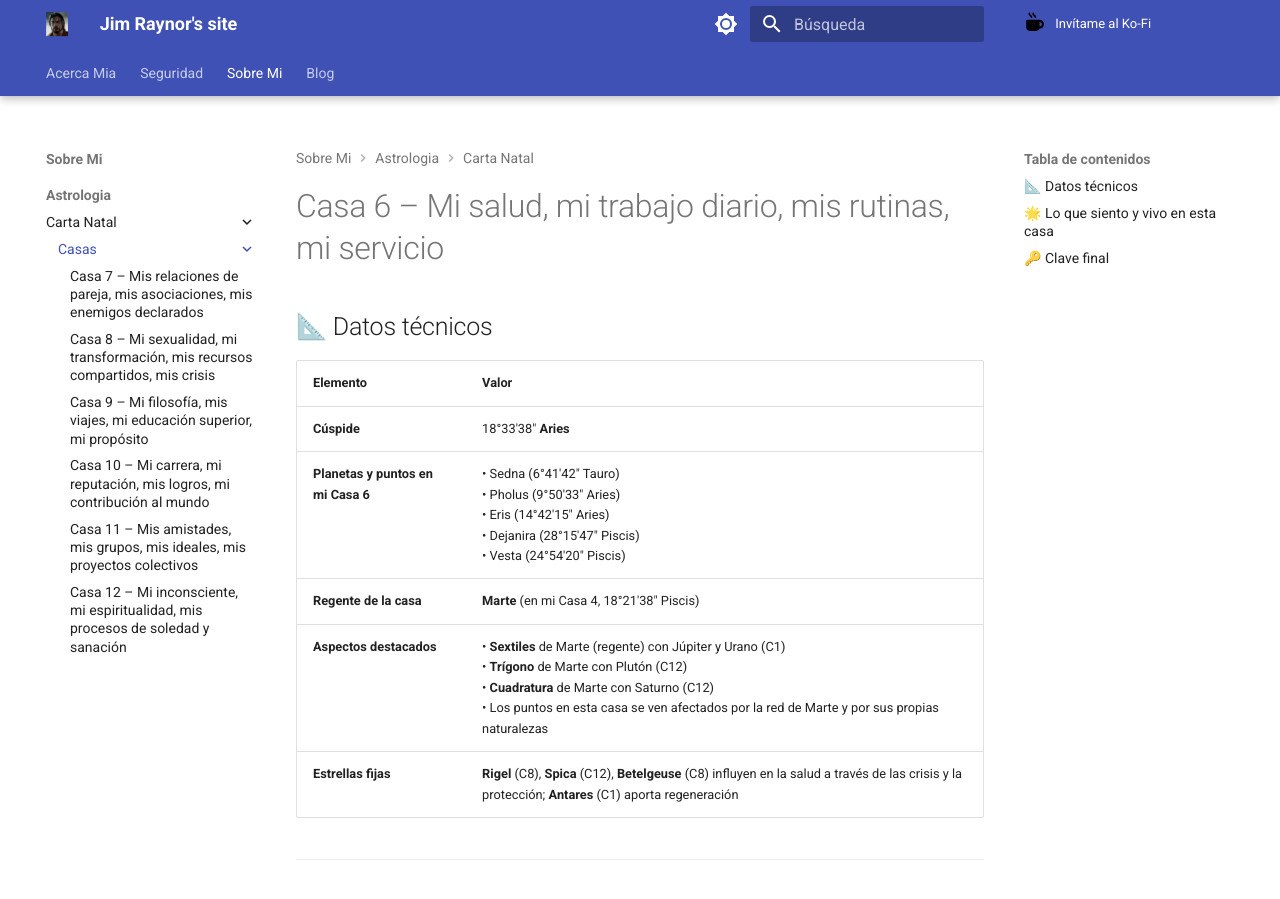
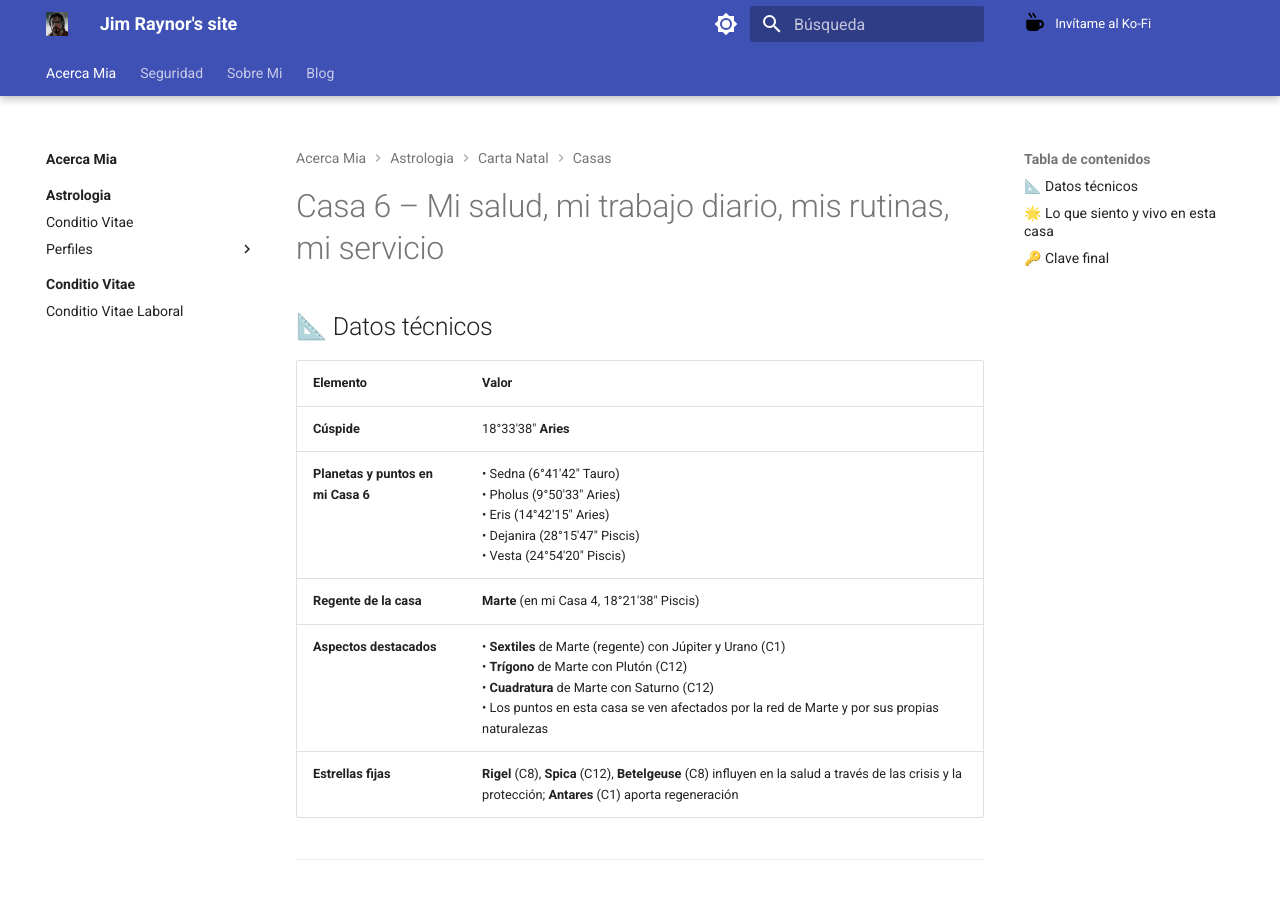
Before and after one commit to jimraynor88/blog, an MkDocs documentation site: the page built from docs/Acerca_Mia/Astrologia/Carta_Natal/Casas/Casa_06.md, in a window 1280 px wide and 900 px high. Built offline with MkDocs 1.6.1 and Material for MkDocs 9.7.7, drawn with Linux system fonts in a browser that asks for light colours; some of the changed lines change nothing that is shown.

Commit message:
Update and rename Casa_06.md to Casa_06.md

```diff
--- a/docs/Sobre_Mi/Astrologia/Carta_Natal/Casas/Casa_06.md
+++ b/docs/Acerca_Mia/Astrologia/Carta_Natal/Casas/Casa_06.md
@@ -1,3 +1,9 @@
+---
+title: Casa 6 – Mi salud, mi trabajo diario, mis rutinas, mi servicio
+alias: Casa 6
+tags: Carta Natal
+---
+
 # Casa 6 – Mi salud, mi trabajo diario, mis rutinas, mi servicio
 
 ## 📐 Datos técnicos
```
